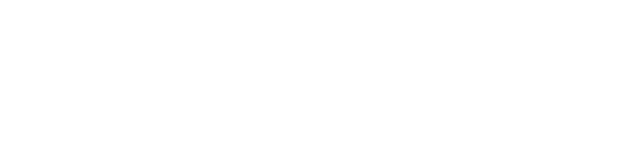
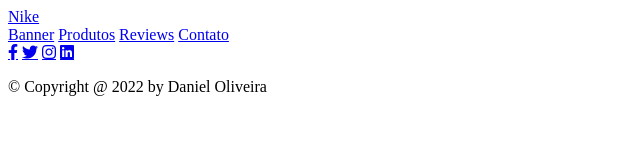
Before and after one commit to daniel-oliv3/shoe-landing-page-website, a plain HTML site: page index.html in a window 1280 px wide. Shown: the whole page, without its empty margins (0-640 px from the left). Drawn offline with Linux system fonts and the light colour scheme.

Commit message:
Header section

```diff
--- a/index.html
+++ b/index.html
@@ -7,10 +7,27 @@
     <title>Shoes Website</title>
     <link rel="stylesheet" href="css/styles.css">
     <link rel="shortcut icon" href="images/favicon.ico"/>
+    <!-- Font awesome cdn link -->
+    <link rel="stylesheet" href="https://cdnjs.cloudflare.com/ajax/libs/font-awesome/6.0.0/css/all.min.css"><!--5.15.4-->
 </head>
 <body>
     <!-- ======= Header Section/Seção de Cabeçalho ======== -->
-
+    <header class="header">
+        <a href="#" class="logo">Nike</a>
+        <nav class="navbar">
+            <a href="#banner">Banner</a>
+            <a href="#products">Produtos</a>
+            <a href="#reviews">Reviews</a>
+            <a href="#contact">Contato</a>
+        </nav>
+        <div class="share">
+            <a href="#" class="fab fa-facebook-f"></a>
+            <a href="#" class="fab fa-twitter"></a>
+            <a href="#" class="fab fa-instagram"></a>
+            <a href="#" class="fab fa-linkedin"></a>
+        </div>
+        <p class="credit"> &copy; Copyright @ 2022 by Daniel Oliveira </p>
+    </header>
 
 
 
```
Also changed, not shown: css/styles.css (+13 -0 lines), 1 other file.
